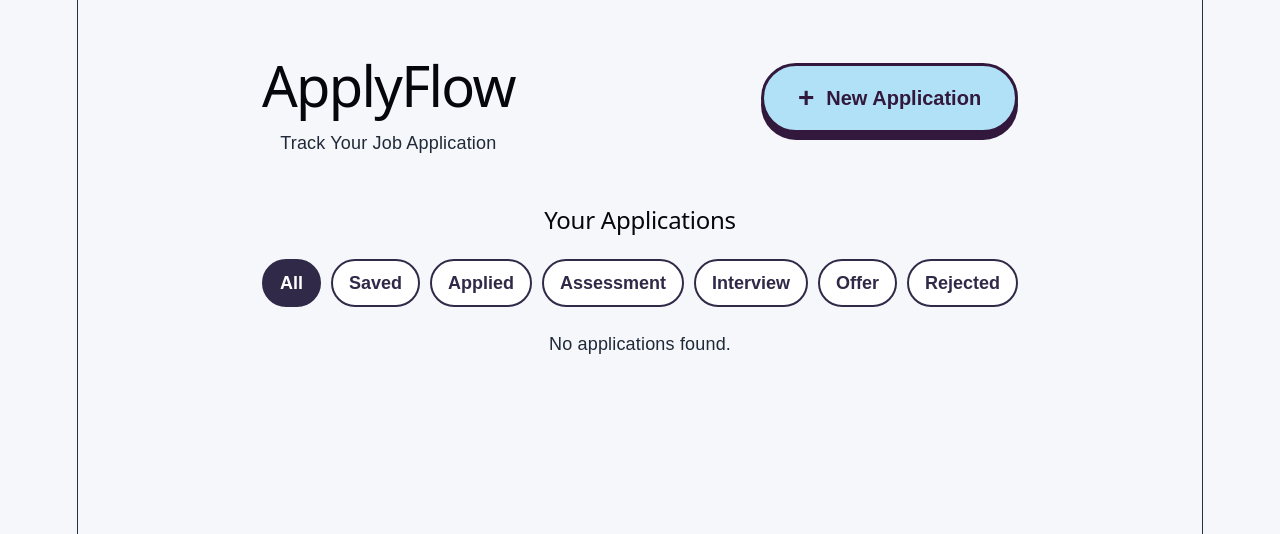
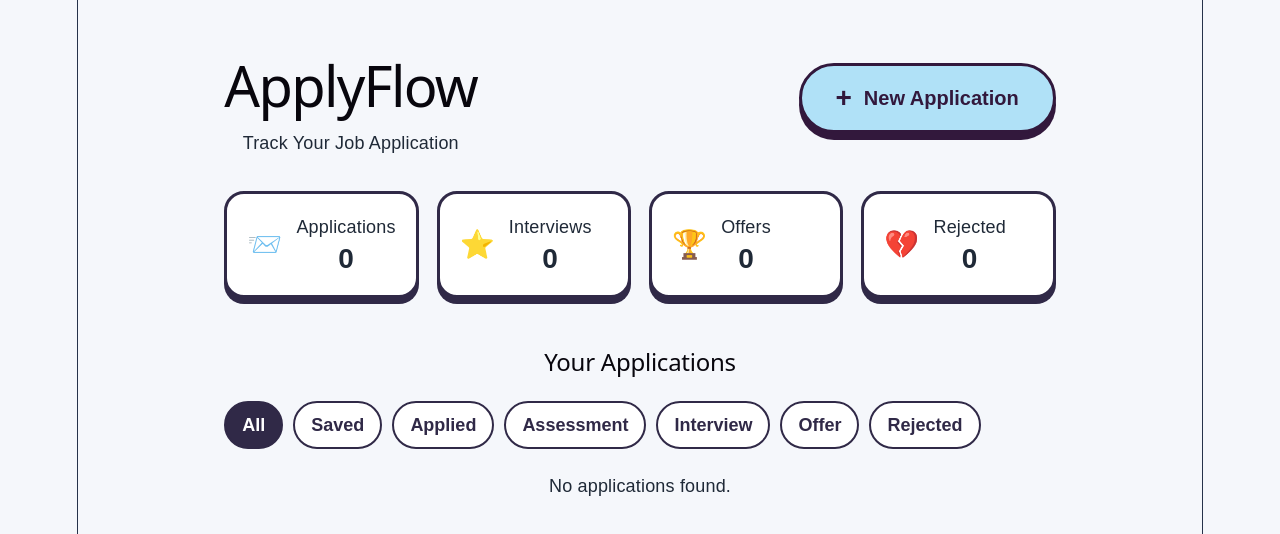
Before and after one commit to madinasagatova/JobTracker, a React (Vite) app: page / in a window 1280 px wide. Shown: the top 534 px of the page. Built offline with nearby package versions, Linux system fonts and the light colour scheme.

Commit message:
Add application dashboard statistics

```diff
--- a/src/App.css
+++ b/src/App.css
@@ -507,3 +507,42 @@ main {
   background-color: #302947;
   color: white;
 }
+.dashboard-stats {
+  display: grid;
+  grid-template-columns: repeat(4, 1fr);
+  gap: 18px;
+  margin-top: 35px;
+  margin-bottom: 40px;
+}
+
+.stat-card {
+  display: flex;
+  align-items: center;
+  gap: 14px;
+
+  padding: 20px;
+
+  background-color: white;
+
+  border: 3px solid #302947;
+  border-radius: 20px;
+  box-shadow: 0 6px 0 #302947;
+}
+
+.stat-card p {
+  margin: 0 0 6px;
+}
+
+.stat-card strong {
+  font-size: 28px;
+}
+
+.stat-icon {
+  font-size: 28px;
+}
+
+@media (max-width: 800px) {
+  .dashboard-stats {
+    grid-template-columns: repeat(2, 1fr);
+  }
+}
--- a/src/App.tsx
+++ b/src/App.tsx
@@ -60,6 +60,19 @@ function App() {
   ? jobs
   : jobs.filter((job) => job.status === filter);
 
+  const totalApplications = jobs.length;
+
+  const interviewCount = jobs.filter(
+    (job) => job.status === "Interview"
+  ).length;
+
+  const offerCount = jobs.filter(
+    (job) => job.status === "Offer"
+  ).length;
+
+  const rejectedCount = jobs.filter(
+    (job) => job.status === "Rejected"
+  ).length;
 
   useEffect(() => {
     localStorage.setItem(
@@ -159,6 +172,36 @@ function App() {
           New Application
         </button>
       </header>
+      <section className='dashboard-stats'>
+        <div className='stat-card'>
+          <span className='stat-icon'>📨</span>
+          <div>
+            <p>Applications</p>
+            <strong>{totalApplications}</strong>
+          </div>
+        </div>
+        <div className='stat-card'>
+          <span className='stat-icon'>⭐</span>
+          <div>
+            <p>Interviews</p>
+            <strong>{interviewCount}</strong>
+          </div>
+        </div>
+        <div className='stat-card'>
+          <span className='stat-icon'>🏆</span>
+          <div>
+            <p>Offers</p>
+            <strong>{offerCount}</strong>
+          </div>
+        </div>
+        <div className='stat-card'>
+          <span className='stat-icon'>💔</span>
+          <div>
+            <p>Rejected</p>
+            <strong>{rejectedCount}</strong>
+          </div>
+        </div>
+      </section>
       <section className='jobs-list'>
         <h2>Your Applications</h2>
 
```
